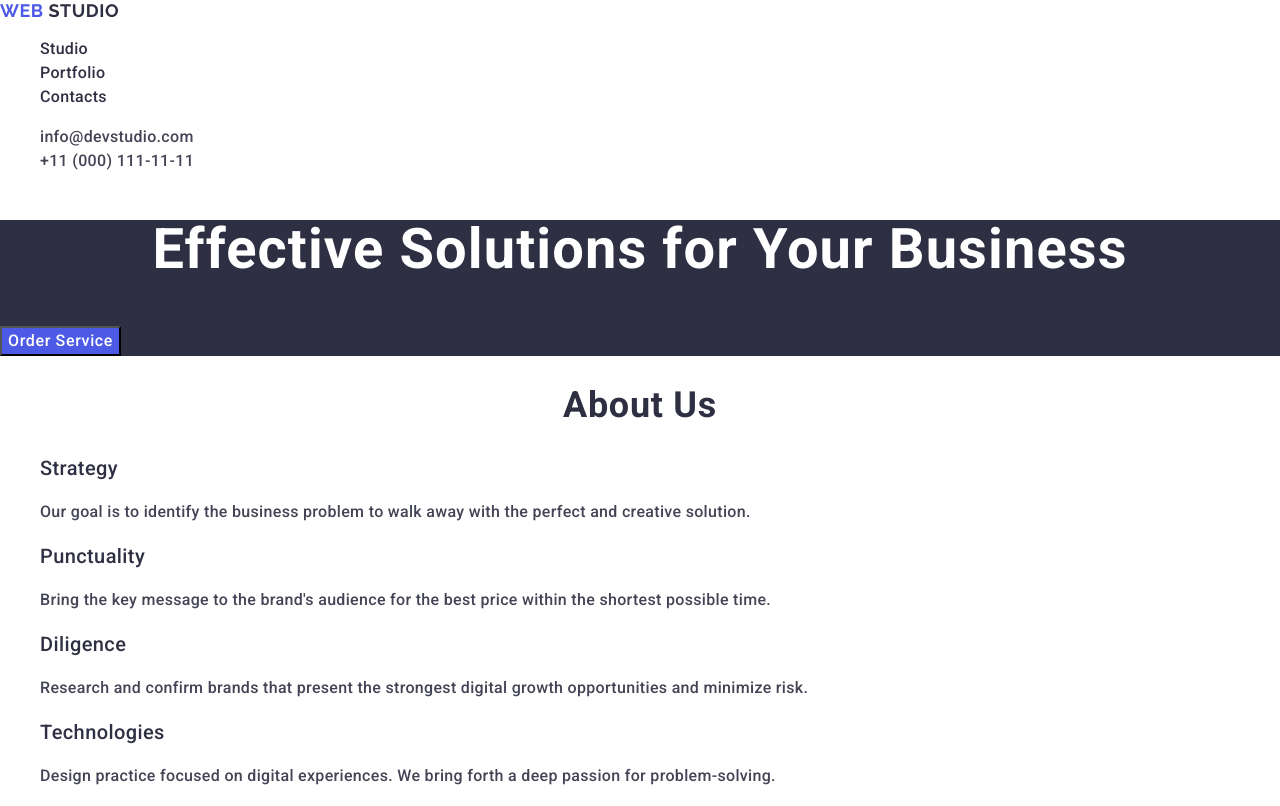
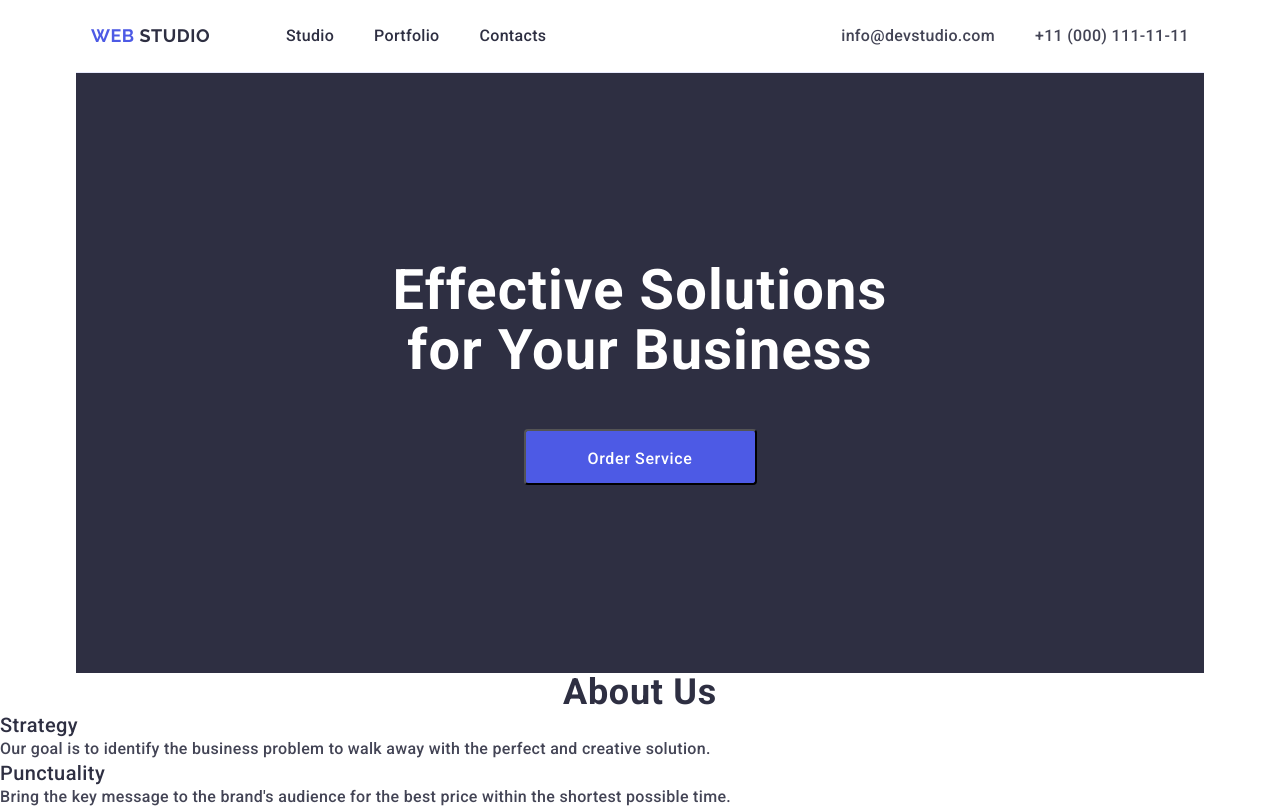
Before and after one commit to yutaDV/goit-markup-hw-03, a plain HTML site: page index.html in a window 1280 px wide. Shown: the top 806 px of the page. Drawn offline with nearby package versions, Linux system fonts and the light colour scheme.

Commit message:
first commit"

```diff
--- a/css/styles.css
+++ b/css/styles.css
@@ -1,9 +1,15 @@
 
 ul,
 ol {
+    margin-top: 0;
+    margin-bottom: 0;
+    padding-left: 0;
     list-style-type: none;
 }
-
+h1, h2, h3, h4, h5, h6, p{
+    margin-top: 0;
+    margin-bottom: 0;
+}
 a {
     text-decoration: none;
     color: inherit;
@@ -18,6 +24,28 @@ body {
     color: #434455;
     background-color: #FFFFFF;
 }
+
+.container {
+    width: 1128px;
+    padding-left: 15px;
+    padding-right: 15px;
+    margin-left: auto;
+    margin-right: auto;
+}
+/* header */
+.header-content{
+    display: flex;
+    justify-content: space-between;
+    border-bottom: 1px solid #E7E9FC;
+
+
+}
+.page-nav{
+    display: flex;
+    align-items: center;
+}
+
+
 .logo {
     font-family: "Raleway", sans-serif;
     font-weight: 700;
@@ -26,11 +54,17 @@ body {
     letter-spacing: 0.03em;
     text-transform: uppercase;
     color: #4d5ae5;
+    margin-right: 76px;
 
 }
 
 .logo-part-header{
     color: #2e2f42;
+}
+
+.menu {
+    display: flex;
+    gap: 40px;
 }
 
 .menu-item {
@@ -39,6 +73,8 @@ body {
     line-height: 1.5;
     letter-spacing: 0.02em;
     color: #2e2f42;
+    padding-top: 24px;
+    padding-bottom: 24px;
 }
 .menu-link:hover {
         color: #404bbf;
@@ -55,6 +91,11 @@ body {
     color: #434455;
     font-style: normal
 }
+
+.address-list{
+    display: flex;
+    gap: 40px;
+}
 .address-item:hover{
     color: #404bbf;
 }
@@ -62,11 +103,22 @@ body {
 {
     color:#404bbf ;
 }
-.hero{
+.address-item{
+    padding-top: 24px;
+    padding-bottom: 24px;
+}
+
+
+.hero-container{
+    display: flex;
+    flex-direction: column;
+    align-items: center;
     background-color: #2e2f42;
     color: #fff;
 }
 .main-title{
+    max-width: 496px;
+    padding-top: 188px;
     font-weight: 700;
     font-size: 56px;
     line-height: 1.07;
@@ -74,6 +126,13 @@ body {
     text-align: center;
 }
 .order-service-btn{
+    display: block;
+    margin-top: 48px;
+    margin-bottom: 188px;
+    border-radius: 4px;
+    padding: 16px 32px;
+    width: 233px;
+    height: 56px;
     font-weight: 500;
     font-size: 16px;
     line-height: 1.5;
--- a/index.html
+++ b/index.html
@@ -19,6 +19,7 @@
 </head>
 <body>
     <header>
+        <div class="container header-content">
         <nav class="page-nav">
             <a href="./index.html" class="logo">Web <span class="logo-part-header">Studio</span></a>
         <ul class="menu">
@@ -34,19 +35,22 @@
         </ul>
         </nav>
         <address class="address">
-            <ul>
-                <li ><a class="address-item" href="mailto:info@devstudio.com">info@devstudio.com</a>
+            <ul class="address-list">
+                <li class="address-item"><a class="address-item" href="mailto:info@devstudio.com">info@devstudio.com</a>
                 </li>
-                <li ><a class="address-item" href="tel:+110001111111">+11 (000) 111-11-11</a>
+                <li class="address-item"><a class="address-item" href="tel:+110001111111">+11 (000) 111-11-11</a>
                 </li>
             </ul>
         </address>
+        </div>
     </header>
     <main>
         <section class="hero">
+            <div  class="container hero-container">
             <h1 class="main-title">Effective Solutions
             for Your Business</h1>
             <button class="order-service-btn" type="button">Order Service</button>
+            </div>
         </section>
         <section class="about-us">
             <h2 class="section-title">About us</h2>
```
